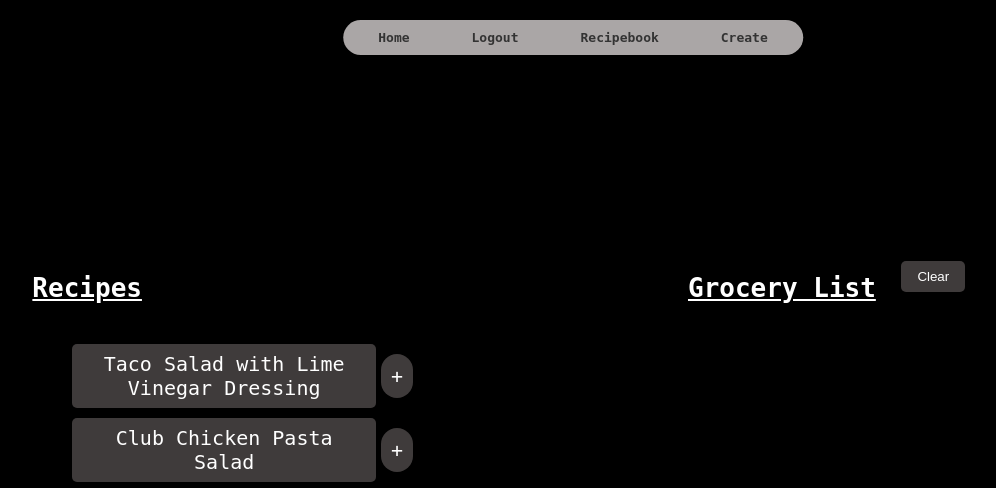
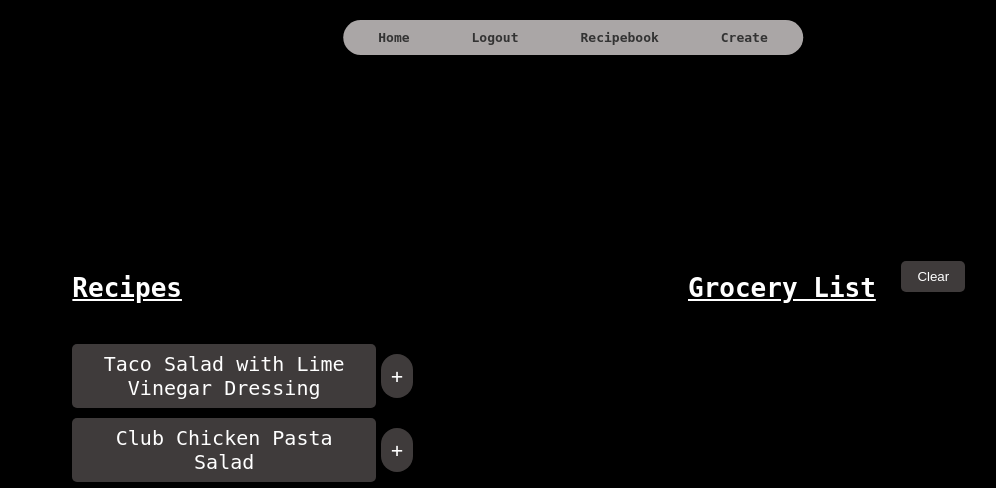
Before and after one commit to alex-single/RecipeBook, a Flask app: page /bookviewer/ in a window 1280 px wide. Shown: the top 488 px of the page, without its empty margins (67-1063 px from the left). Run offline with Flask 3, Linux system fonts and the light colour scheme; a user stored in the database is signed in.

Commit message:
modified:   app_logic/static/css/base.css 	modified:   instance/site.db

```diff
--- a/app_logic/static/css/base.css
+++ b/app_logic/static/css/base.css
@@ -396,3 +396,8 @@ margin-right: 40px;
   display: flex;
   flex-direction: row;
 }
+.recipe-book-header{
+margin-left: 40px;
+  text-align: left;
+
+}
```
Also changed, not shown: instance/site.db.
